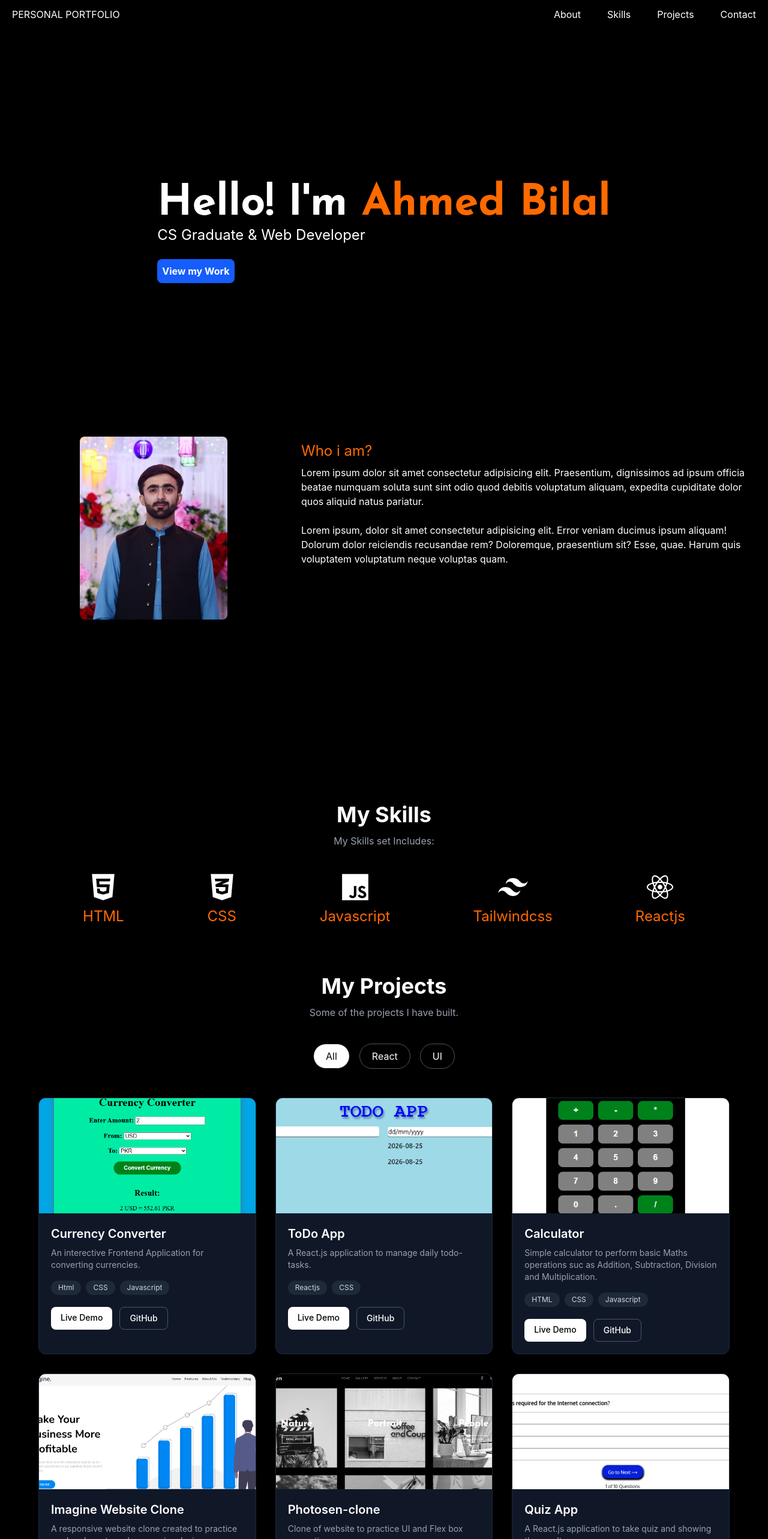
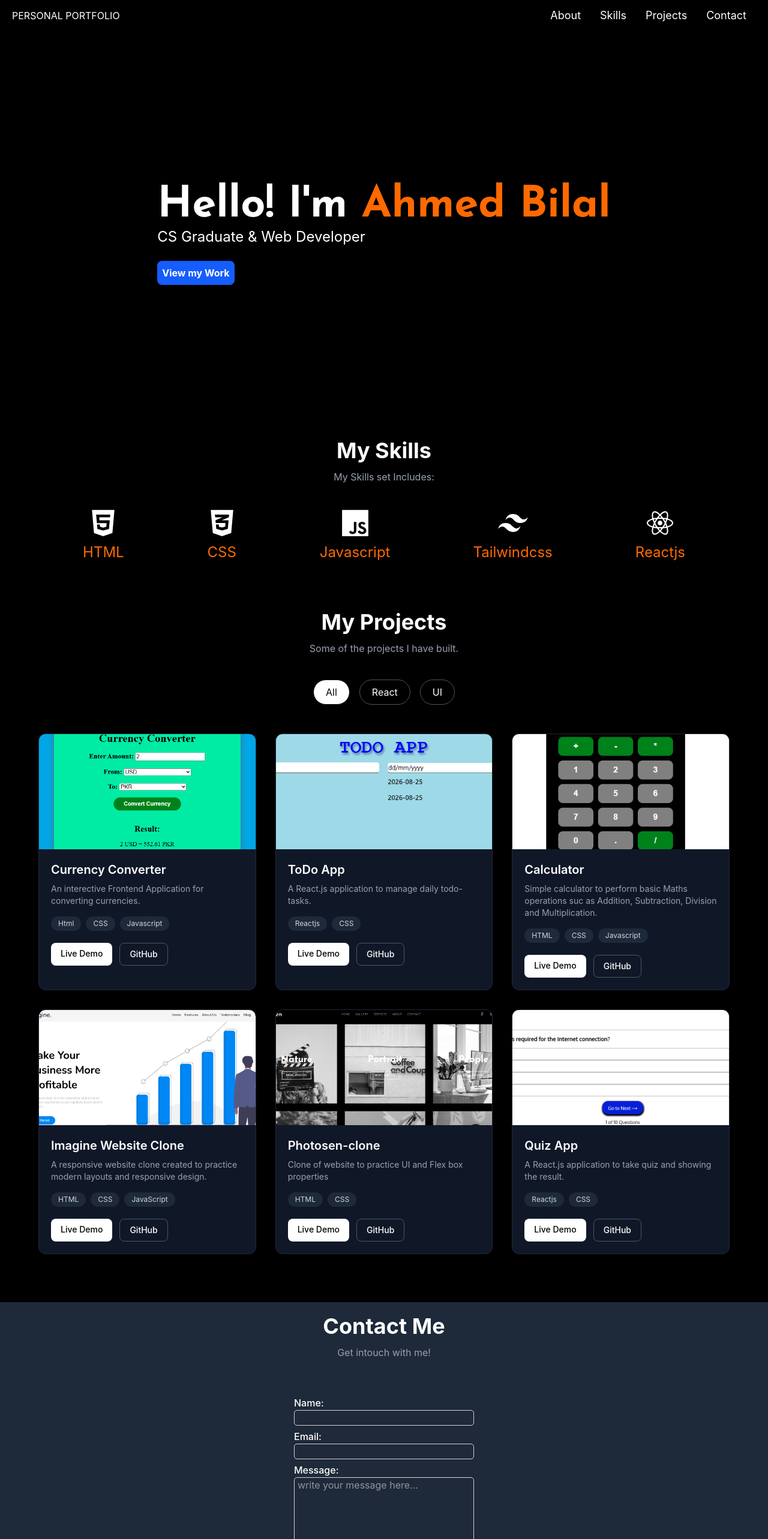
Before and after one commit to ahmedbilal019/Personal-portfolio-task, a React (Vite) app: page / in a window 1280 px wide. Shown: the top 2566 px of the page at 60% size. Built offline with nearby package versions, Linux system fonts and the light colour scheme.

Commit message:
making burger button for mobile screen and apply adjustment

```diff
--- a/src/App.css
+++ b/src/App.css
@@ -17,7 +17,11 @@ html {
   font-weight: 800;
   /* font-size: 24px; */
 }
-
+.nav a {
+  font-size: large;
+  padding-left: 1rem;
+  padding-right: 1rem;
+}
 .skillsIcons {
   width: 150px;
   height: 150px;
--- a/src/App.jsx
+++ b/src/App.jsx
@@ -6,19 +6,20 @@ import About from "./Components/About";
 import Skills from "./Components/Skills";
 import Projects from "./Components/Projects";
 import Contact from "./Components/Contact";
+import Footer from "./Components/Footer";
 
 function App() {
   return (
     <>
-      <div className="navbar flex flex-row items-center justify-between sticky top-0 bg-black py-3 px-5 ">
-        <h1>PERSONAL PORTFOLIO</h1>
+      <div className="sticky top-0 bg-black py-3 px-5 ">
         <Navbar></Navbar>
       </div>
       <Hero></Hero>
-      <About></About>
+      {/* <About></About> */}
       <Skills></Skills>
       <Projects></Projects>
       <Contact></Contact>
+      <Footer></Footer>
     </>
   );
 }
--- a/src/Components/Contact.jsx
+++ b/src/Components/Contact.jsx
@@ -2,7 +2,12 @@ import React from "react";
 
 function Contact() {
   return (
-    <section className="bg-gray-800 max-w-4 flex justify-center m-auto px-60 py-10">
+    <div className="bg-gray-800">
+      <div className="text-center mb-5 pt-5">
+        <h2 className="text-4xl font-bold mb-3">Contact Me</h2>
+        <p className="text-gray-400">Get intouch with me!</p>
+      </div>
+      <div className="flex justify-center m-auto px-60 py-10  ">
         <form action="" className="flex flex-col gap-1.5">
           <div>
             <label htmlFor="" className="font-medium text-base">
@@ -44,7 +49,6 @@ function Contact() {
               placeholder="write your message here..."
               className="inputField"
               rows="6"
-
             ></textarea>
           </div>
           <div>
@@ -57,7 +61,8 @@ function Contact() {
             </button>
           </div>
         </form>
-    </section>
+      </div>
+    </div>
   );
 }
 
--- a/src/Components/Footer.jsx
+++ b/src/Components/Footer.jsx
@@ -0,0 +1,23 @@
+import React from "react";
+import { FaLinkedin } from "react-icons/fa";
+import { FaGithub } from "react-icons/fa6";
+import { FaWhatsappSquare } from "react-icons/fa";
+
+function Footer() {
+  return (
+    <div>
+      {/* <FaLinkedin />
+      <FaGithub />
+      <FaWhatsappSquare /> */}
+      <div className="footer flex flex-row justify-center py-2 gap-2">
+        <p>Copy Right &copy 2026.</p>
+        <div className="flex flex-row gap-1.5 align-middle justify-center items-center ">
+          <FaLinkedin size={20} /> <FaGithub size={20} />{" "}
+          <FaWhatsappSquare size={20} />
+        </div>
+      </div>
+    </div>
+  );
+}
+
+export default Footer;
--- a/src/Components/Navbar.jsx
+++ b/src/Components/Navbar.jsx
@@ -1,23 +1,54 @@
-import React from "react";
+import React, { useState } from "react";
+import { GiHamburgerMenu } from "react-icons/gi";
+
 import "../App.css";
 function Navbar() {
+  const [isOpen, setIsOpen] = useState(false);
   return (
-    <div>
-      <ul className="flex flex-row gap-11">
-        <li>
+    <>
+      <div className=" items-center flex  justify-between ">
+        {" "}
+        <h1>PERSONAL PORTFOLIO</h1>
+        <div className="nav hidden sm:block ">
           <a href="">About</a>
-        </li>
-        <li>
+
           <a href="">Skills</a>
-        </li>
-        <li>
+
           <a href="">Projects</a>
-        </li>
-        <li>
+
           <a href="">Contact</a>
-        </li>
-      </ul>
-    </div>
+        </div>
+        <button
+          className="block sm:hidden"
+          onClick={() => {
+            setIsOpen(!isOpen);
+          }}
+        >
+          <GiHamburgerMenu />
+        </button>
+      </div>
+
+      {/* navbar for mobile */}
+      <div
+        className={` ${isOpen ? "block" : "hidden"} nav sm:hidden bg-gray-800 text-white`}
+      >
+        <a href="" className="block">
+          About
+        </a>
+
+        <a href="" className="block">
+          Skills
+        </a>
+
+        <a href="" className="block">
+          Projects
+        </a>
+
+        <a href="" className="block">
+          Contact
+        </a>
+      </div>
+    </>
   );
 }
 
```
Lines whose indentation alone changed are shown as unchanged.
